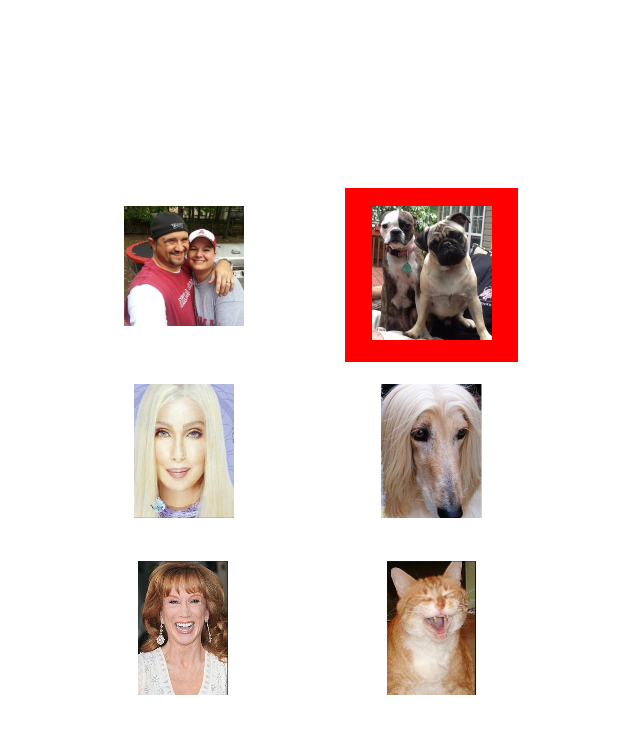
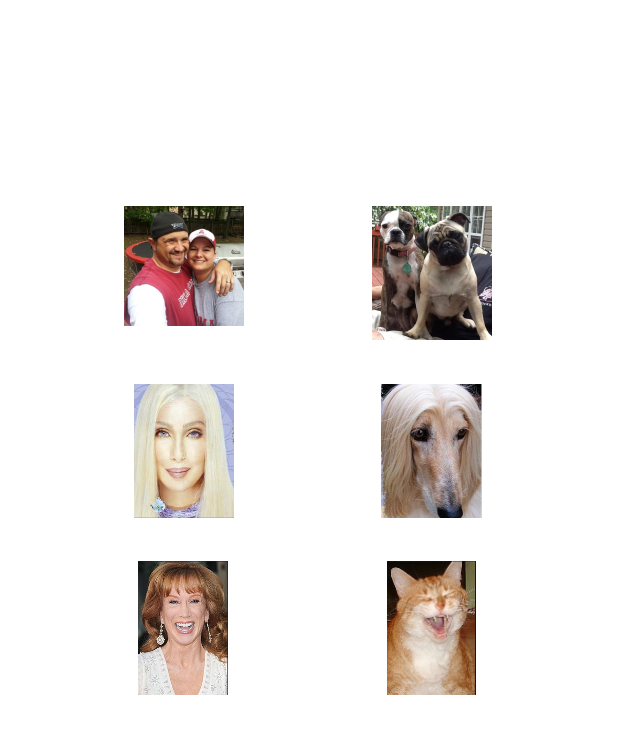
Before and after one commit to ssgeejr/petMatch, a plain HTML site: page index.htm in a window 1280 px wide. Both pictures are taken after a click on the element 763 px from the left and 274 px from the top of the page. Shown: the whole page, without its empty margins (332-972 px from the left). Drawn offline with Linux system fonts and the light colour scheme.

Commit message:
need final tessting, updated to support only one selection and locking correct values

```diff
--- a/index.htm
+++ b/index.htm
@@ -10,6 +10,7 @@
 
 $(document).ready(function(){
 	$('.skey').click(function(){
+		$('#' + $("#selval").val()).css("background-color", "#FFFFFF")
 		$(this).css("background-color","#9C9C9C");
 		$("#selval").val(this.id);
 	});
@@ -17,14 +18,15 @@ $(document).ready(function(){
 		if("pet" + $("#selval").val() == this.id){
 			$('#' + $("#selval").val()).css("background-color","#00FF04");
 			$(this).css("background-color","#00FF04");
+			$('#' + $("#selval").val()).off('click').addClass('.deactivated');
+			$('#pet' + $("#selval").val()).off('click').addClass('.deactivated');
+			$("#selval").val(-1);
 		}else{
-			$(this).css("background-color","#FF0000");
-//			setTimeout(function(){ },5000);
-//			$(this).delay(2500).css("background-color","#FFFFFF");
-			setTimeout(function (){
-				$(this).css("background-color","#FFFFFF");
-				alert('go');
-			}, 1000);
+			$(this).css("background-color","#FF0000").delay(700).queue(
+				function() {
+            		$(this).css("background-color", "#FFFFFF").dequeue();
+            		$('#' + $("#selval").val()).css("background-color", "#FFFFFF").dequeue();
+            	});
 		}
 	});
 
```
